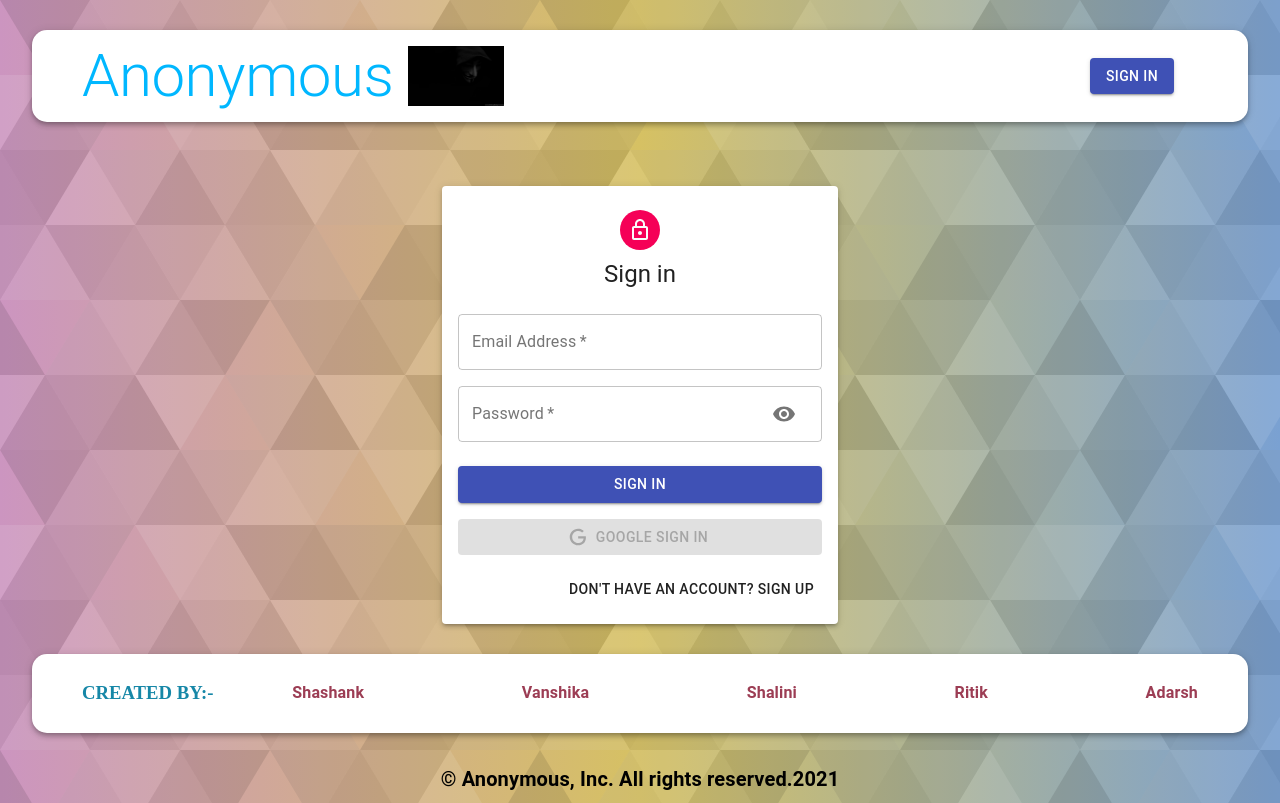
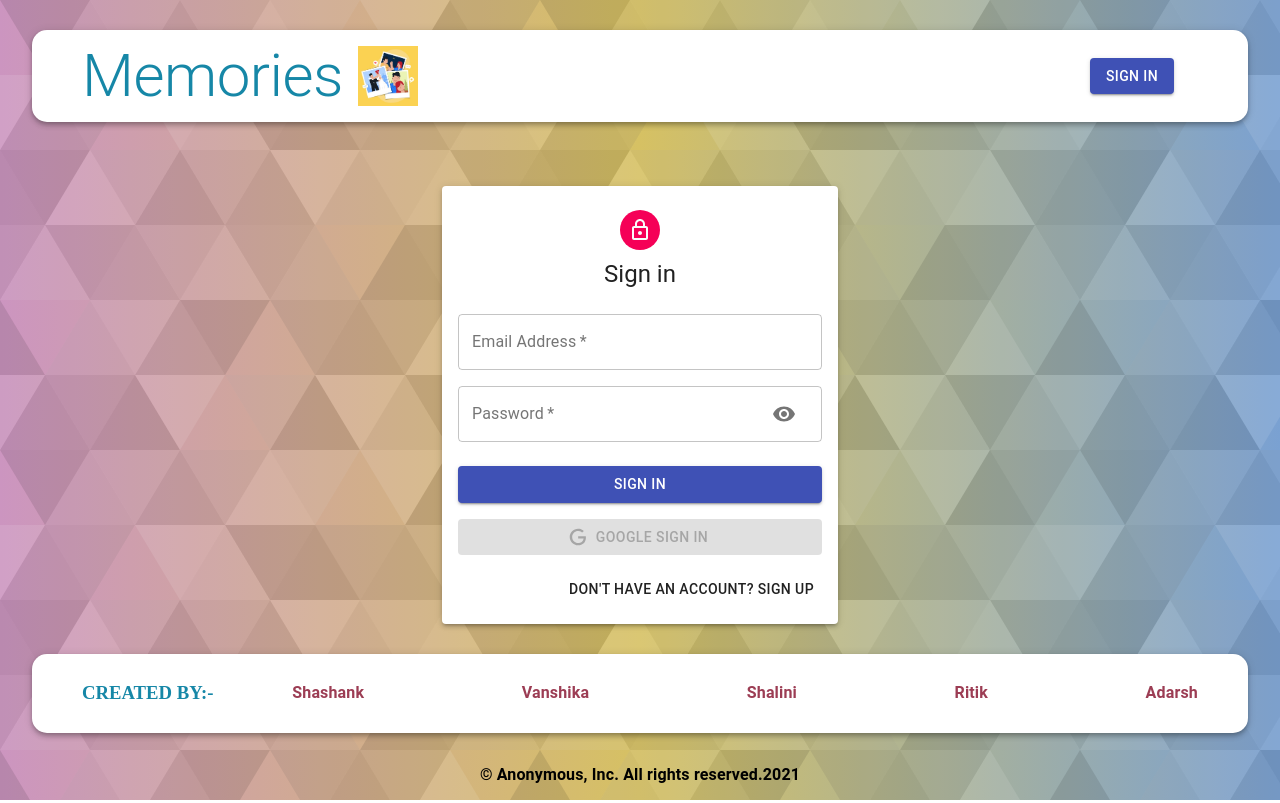
Before and after one commit to Ritik-code/Anonymous, a React (Create React App) app in the folder client/anonymous/: page /auth in a window 1280 px wide. Built offline with nearby package versions, Linux system fonts and the light colour scheme.

Commit message:
navbar and footer modified

```diff
--- a/client/anonymous/src/components/Footer/Footer.js
+++ b/client/anonymous/src/components/Footer/Footer.js
@@ -1,8 +1,6 @@
 import React from "react";
 import { AppBar, Typography} from "@material-ui/core";
 import useStyles from "./styles";
-import { Link} from "react-router-dom";
-import { display } from '@material-ui/system';
 
 const Footer = () => {
 
@@ -17,45 +15,45 @@ const Footer = () => {
         <h3 className={classes.heading}>CREATED BY:-</h3>
 
       <Typography className={classes.root}>
-  <Link className={classes.git} href="https://github.com/ShashankAgrawal003" >
+  <a className={classes.git} href="https://github.com/ShashankAgrawal003" alt="shashank github" target="_blank" rel="noreferrer">
   <strong>Shashank</strong>
-  </Link>
+  </a>
   </Typography>
 
   <br></br>
 
   <Typography className={classes.root}>
-  <Link className={classes.git} href="https://github.com/vanshika0307"  >
+  <a className={classes.git} href="https://github.com/vanshika0307" alt="vanshika github" target="_blank" rel="noreferrer">
   <strong>Vanshika</strong>
-  </Link>
+  </a>
   </Typography>
 
   <br></br>
 
   <Typography className={classes.root}>
-  <Link className={classes.git} href="https://github.com/shalinikumari50" >
+  <a className={classes.git} href="https://github.com/shalinikumari50" alt="shalini github" target="_blank" rel="noreferrer">
   <strong>Shalini</strong>
-  </Link>
+  </a>
   </Typography>
 
   <br></br>
 
 <Typography className={classes.root}>
-<Link className={classes.git} href="https://github.com/Ritik-code"  >
+<a className={classes.git} href="https://github.com/Ritik-code" alt="ritik github" target="_blank" rel="noreferrer" >
   <strong>Ritik</strong>
-  </Link>
+  </a>
 </Typography>
 
   <br></br>
 
   <Typography className={classes.root}>
-  <Link className={classes.git} href="https://github.com/ADDY-AK"  >
+  <a className={classes.git} href="https://github.com/ADDY-AK" alt="adarsh github" target="_blank" rel="noreferrer">
   <strong>Adarsh</strong>
-  </Link>
+  </a>
   </Typography>
     </AppBar>
 
-    <Typography className={classes.copyright} align="center" variant="h6" component="h5" noWrap>
+    <Typography className={classes.copyright} align="center" noWrap>
   <strong display="block">© Anonymous, Inc. All rights reserved.2021</strong>
   </Typography>
     </div>
--- a/client/anonymous/src/components/Navbar/Navbar.js
+++ b/client/anonymous/src/components/Navbar/Navbar.js
@@ -4,7 +4,7 @@ import { Link, useHistory, useLocation } from "react-router-dom";
 import { useDispatch } from "react-redux";
 import decode from "jwt-decode";
 
-import memories from "../../images/memories.jpg";
+import memories from "../../images/memorie.jpg";
 import * as actionType from "../../constants/actionTypes";
 import useStyles from "./styles";
 
@@ -45,7 +45,7 @@ const Navbar = () => {
           variant="h2"
           align="center"
         >
-          Anonymous
+          Memories
         </Typography>
         <img className={classes.image} src={memories} alt="icon" height="60" />
       </div>
--- a/client/anonymous/src/components/Navbar/styles.js
+++ b/client/anonymous/src/components/Navbar/styles.js
@@ -12,7 +12,7 @@ export default makeStyles((theme) => ({
     padding: "10px 50px",
   },
   heading: {
-    color: "rgba(0,183,255, 1)",
+    color: "#1687a7",
     textDecoration: "none",
   },
   image: {
```
Also changed, not shown: client/anonymous/src/images/memorie.jpg (added).
